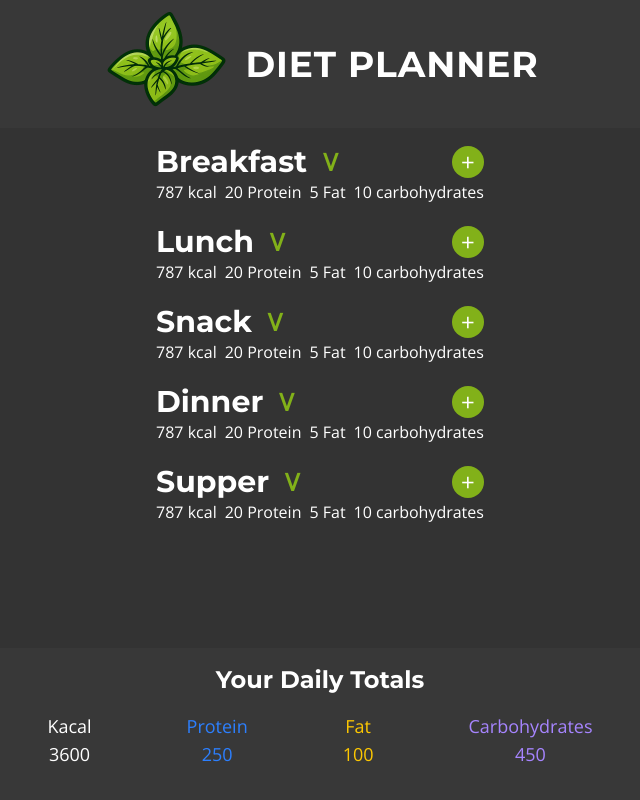
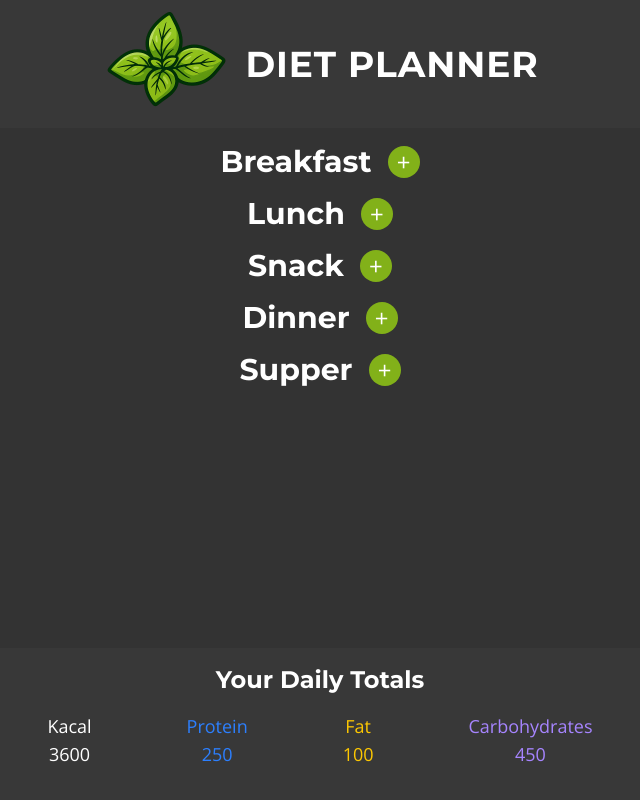
Before and after one commit to ZajacMateusz1/Diet-Planner, a React (Vite) app: page / in a window 1280 px wide. Shown: the whole page, without its empty margins (320-960 px from the left). Built offline with nearby package versions, Linux system fonts and the light colour scheme.

Commit message:
Add addMeal feature

```diff
--- a/src/App.jsx
+++ b/src/App.jsx
@@ -8,11 +8,11 @@ function App() {
     <MealContextProvider>
       <Header />
       <main className="flex flex-col items-center gap-4 my-4">
-        <Meal>Breakfast</Meal>
-        <Meal>Lunch</Meal>
-        <Meal>Snack</Meal>
-        <Meal>Dinner</Meal>
-        <Meal>Supper</Meal>
+        <Meal>breakfast</Meal>
+        <Meal>lunch</Meal>
+        <Meal>snack</Meal>
+        <Meal>dinner</Meal>
+        <Meal>supper</Meal>
       </main>
       <SummaryFooter />
       <FindMealModal />
--- a/src/components/FindMealModal.jsx
+++ b/src/components/FindMealModal.jsx
@@ -4,7 +4,7 @@ import FilterInputs from "./FilterInputs.jsx";
 import Button from "./Button.jsx";
 import MEALS from "../../meals.json";
 export default function FindMealModal() {
-  const { showModal, handleCloseModal } = useContext(MealContext);
+  const { modalState, handleCloseModal, addMeal } = useContext(MealContext);
   const modal = useRef();
   const [showFilters, setShowFilters] = useState(false);
   const [filters, setFilters] = useState({
@@ -19,9 +19,9 @@ export default function FindMealModal() {
     maxCarbs: "",
   });
   useEffect(() => {
-    if (showModal) modal.current.showModal();
+    if (modalState) modal.current.showModal();
     else modal.current.close();
-  }, [showModal]);
+  }, [modalState]);
   function handleShowFilters() {
     setShowFilters((prev) => !prev);
   }
@@ -104,7 +104,10 @@ export default function FindMealModal() {
             {filtered.map((meal) => {
               return (
                 <li key={meal.id} className="select-none">
-                  <p className="font-bold text-sm md:text-base">{meal.name}</p>{" "}
+                  <button onClick={() => addMeal(meal)} className="text-left">
+                    <p className="font-bold text-sm md:text-base">
+                      {meal.name}
+                    </p>{" "}
                     <p className="meal-info flex gap-2 text-xs md:text-sm">
                       <span>kcal: {meal.kcal}</span>
                       <span className="text-blue-500">P: {meal.protein}</span>
@@ -112,6 +115,7 @@ export default function FindMealModal() {
                       <span className="text-violet-400">C: {meal.carbs}</span>
                     </p>
                     <hr className="my-2" />
+                  </button>
                 </li>
               );
             })}
--- a/src/components/Meal.jsx
+++ b/src/components/Meal.jsx
@@ -1,16 +1,18 @@
 import { useState, useContext } from "react";
 import MealContext from "../../store/MealContext";
 export default function Meal({ children }) {
-  const { handleShowModal } = useContext(MealContext);
+  const { userMeals, handleShowModal, handleSetSelectedSlot } =
+    useContext(MealContext);
   const [showDetails, setShowDetails] = useState(false);
   function handleShowDetails() {
     setShowDetails((prev) => !prev);
   }
   return (
     <div className="meal">
-      <div className="info-top flex justify-between items-center">
+      <div className="info-top flex justify-between items-center gap-4">
         <div className="flex gap-4 items-center">
-          <h2 className="text-xl md:text-3xl">{children}</h2>
+          <h2 className="text-xl md:text-3xl capitalize">{children}</h2>
+          {userMeals[children] && (
             <button
               onClick={handleShowDetails}
               className={`text-lg font-bold text-[#82B119] select-none md:cursor-pointer md:text-2xl transition-all ${
@@ -19,19 +21,25 @@ export default function Meal({ children }) {
             >
               V
             </button>
+          )}
         </div>
         <button
-          onClick={handleShowModal}
+          onClick={() => {
+            handleShowModal();
+            handleSetSelectedSlot(children);
+          }}
           className="text-xl rounded-full bg-[#82B119] h-[4vh] w-[4vh] select-none md:cursor-pointer md:text-2xl"
         >
           +
         </button>
       </div>
+      {userMeals[children] && (
+        <>
           <div className="info-bottom flex gap-2 justify-center text-sm md:text-base">
-        <p>787 kcal</p>
-        <p>20 Protein</p>
-        <p>5 Fat</p>
-        <p>10 carbohydrates</p>
+            <p>{userMeals[children].kcal} Kcal</p>
+            <p>{userMeals[children].protein} Protein</p>
+            <p>{userMeals[children].fat} Fat</p>
+            <p>{userMeals[children].carbs} carbohydrates</p>
           </div>
           <div
             className={`details flex gap-8 md:gap-16 mt-1 transition-all overflow-hidden ${
@@ -39,14 +47,17 @@ export default function Meal({ children }) {
             }`}
           >
             <div className="product">
-          <p>Product name: </p>
-          <p>Quantity: </p>
-        </div>
-        <div className="recipe">
-          <p>Recipe:</p>
-          <p></p>
+              <p className="text-xs md:text-base">
+                Name:{" "}
+                <span className="font-bold">{userMeals[children].name}</span>
+              </p>
+              <p className="text-xs md:text-base">
+                Quantity: <span className="font-bold">1</span>
+              </p>
             </div>
           </div>
+        </>
+      )}
     </div>
   );
 }
--- a/store/MealContext.jsx
+++ b/store/MealContext.jsx
@@ -1,7 +1,9 @@
 import { createContext } from "react";
 const MealContext = createContext({
   userMeals: {},
-  showModal: false,
+  addMeal: () => {},
+  handleSetSelectedSlot: () => {},
+  modalState: false,
   handleShowModal: () => {},
   handleCloseModal: () => {},
 });
--- a/store/MealContextProvider.jsx
+++ b/store/MealContextProvider.jsx
@@ -3,11 +3,14 @@ import MealContext from "./MealContext.jsx";
 function mealReducer(state, action) {
   switch (action.type) {
     case "ADD_ITEM":
-      break;
+      return { ...state, [action.slot]: action.meal };
+    default:
+      return state;
   }
 }
 export default function MealContextProvider({ children }) {
-  const [showModal, setShowModal] = useState(false);
+  const [modalState, setModalState] = useState(false);
+  const [selectedSlot, setSelectedSlot] = useState(null);
   const [mealState, mealDispatch] = useReducer(mealReducer, {
     breakfast: null,
     lunch: null,
@@ -16,14 +19,26 @@ export default function MealContextProvider({ children }) {
     supper: null,
   });
   function handleShowModal() {
-    setShowModal(true);
+    setModalState(true);
   }
   function handleCloseModal() {
-    setShowModal(false);
+    setModalState(false);
+  }
+  function handleSetSelectedSlot(slot) {
+    setSelectedSlot(slot);
+  }
+  function addMeal(meal) {
+    mealDispatch({
+      type: "ADD_ITEM",
+      meal: meal,
+      slot: selectedSlot,
+    });
   }
   const mealCtx = {
     userMeals: mealState,
-    showModal: showModal,
+    addMeal: addMeal,
+    handleSetSelectedSlot: handleSetSelectedSlot,
+    modalState: modalState,
     handleShowModal: handleShowModal,
     handleCloseModal: handleCloseModal,
   };
```
Lines whose indentation alone changed are shown as unchanged.
